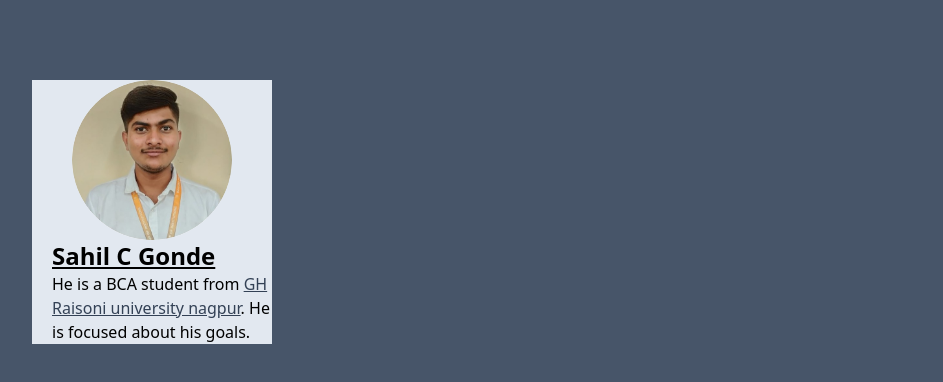
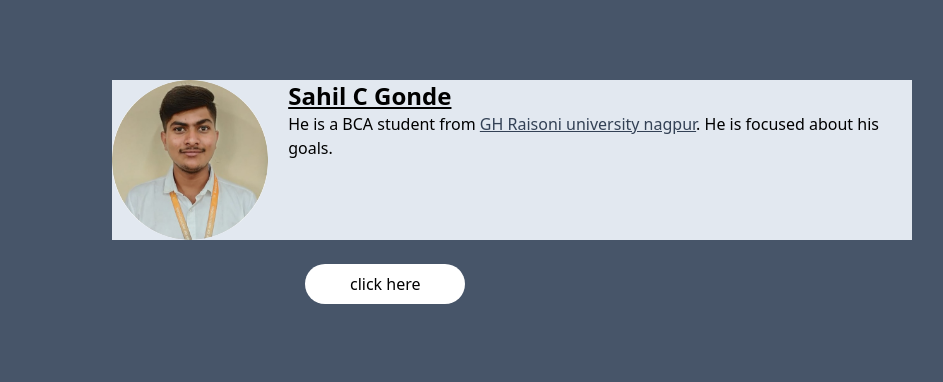
Before and after one commit to sahilgonde/practise-tailwind-css, a website: page pages/index.html in a window 1280 px wide. Shown: the whole page, without its empty margins (48-991 px from the left). Drawn offline with nearby package versions, Linux system fonts and the light colour scheme.

Commit message:
added button

```diff
--- a/pages/index.html
+++ b/pages/index.html
@@ -8,16 +8,21 @@
     <script src="https://cdn.tailwindcss.com"></script>
 </head>
 <body class="bg-slate-600">
-    <div class="pl-20 pt-20">
-    <div class="bg-slate-200 max-h-80 max-w-60 ">
+    <div class="pl-20 pt-20 pl-px-20">
+    <div class="bg-slate-200 h-100 w-100 flex mr-80 ml-20">
         <div>
 <img src="sahil.jpg" alt="Sahil image" class="h-40 w-40  mx-auto rounded-full">
         </div>
         <div>
 <h1 class=" font-semibold underline text-2xl pl-5"> Sahil C Gonde</h1>
-<p class="pl-5"> He is a BCA student from <span class="underline text-slate-700">GH Raisoni university nagpur</span>.  He is focused about his goals.</p>
-        </div>   </div>
+<p class="pl-5"> He is a BCA student from <span class="underline text-slate-700 whitespace-pre ...">GH Raisoni university nagpur</span>.  He is focused about his goals.</p>
+        </div>
 
     </div>
+
+    </div>
+    <div class="whitespace-pre ... ml-80">
+        <button class=" bg-white h-10 w-40 rounded-3xl hover:bg-sky-200">click here</button>
+        </div>
 </body>
 </html>
```
